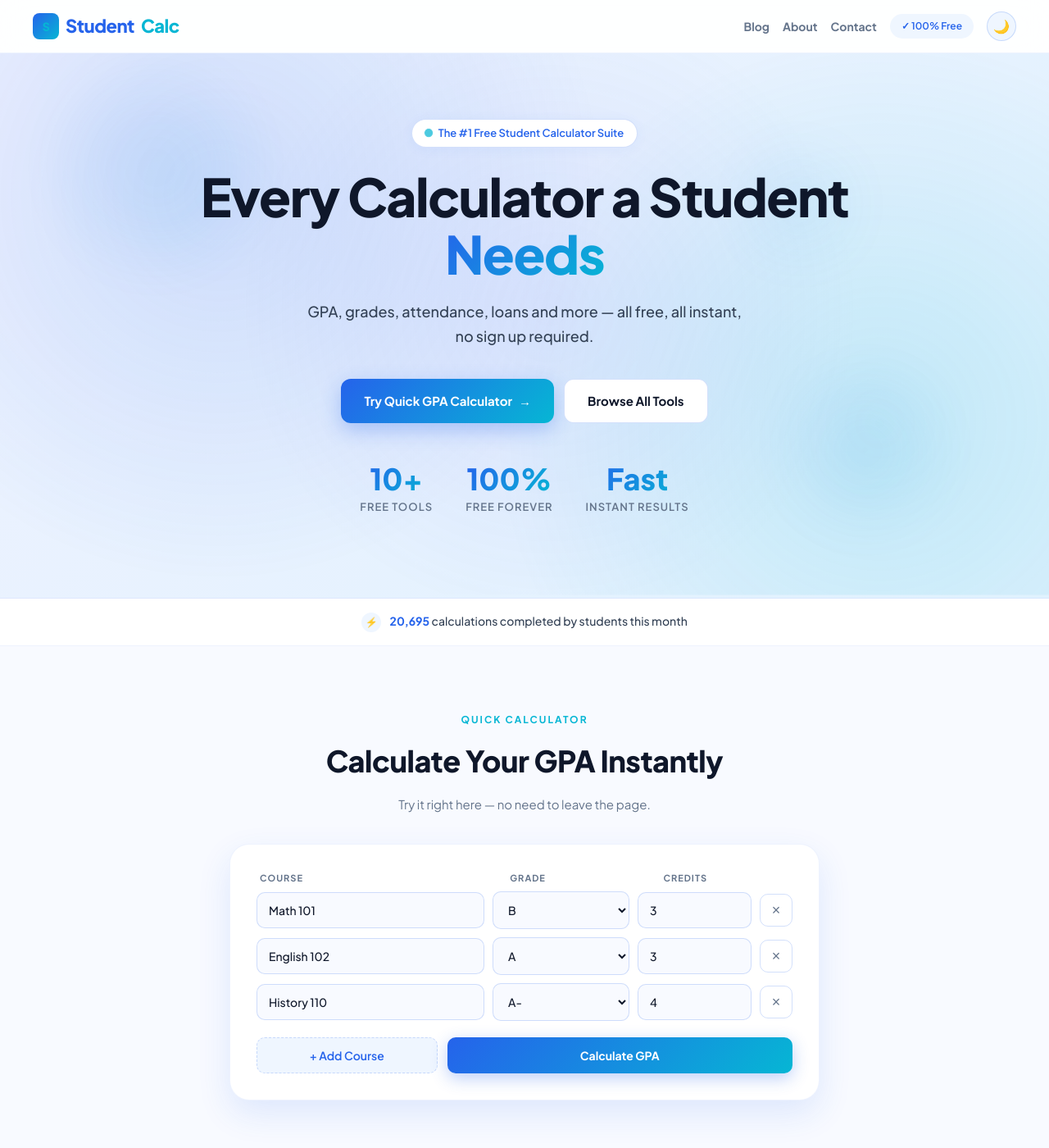
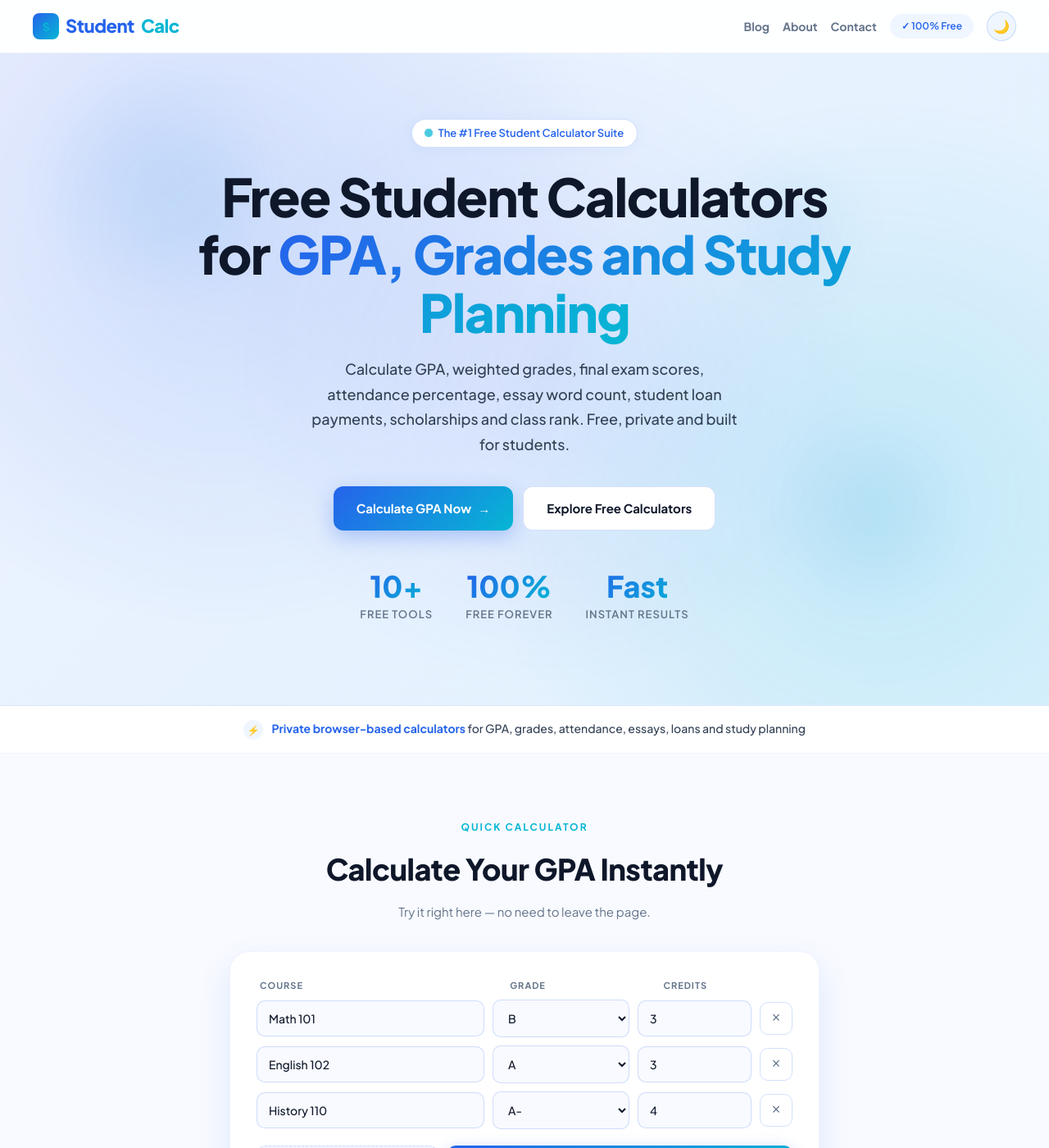
Before and after one commit to zaidmeo09-dhangal/studentcalctools, a Jekyll site: the page index.html, which Jekyll copies as it is, in a window 1280 px wide and 1400 px high. Shown: the whole window at 82% size. Built offline with Jekyll 4.4.1, drawn with Linux system fonts in a browser that asks for light colours; part of the change alters nothing that is shown.

Commit message:
Fix homepage copy and replace zero counters

```diff
--- a/index.html
+++ b/index.html
@@ -1209,23 +1209,23 @@
                     <span class="pulse-dot" aria-hidden="true"></span>
                     The #1 Free Student Calculator Suite
                 </div>
-                <h1>Every Calculator a Student <span class="gradient-text">Needs</span></h1>
-                <p>GPA, grades, attendance, loans and more — all free, all instant, no sign up required.</p>
+                <h1>Free Student Calculators for <span class="gradient-text">GPA, Grades and Study Planning</span></h1>
+<p>Calculate GPA, weighted grades, final exam scores, attendance percentage, essay word count, student loan payments, scholarships and class rank. Free, private and built for students.</p>
                 <div class="hero-cta">
-                    <a href="#mini-calc" class="btn-primary">Try Quick GPA Calculator <span aria-hidden="true">→</span></a>
-                    <a href="#tools" class="btn-secondary">Browse All Tools</a>
+                   <a href="#mini-calc" class="btn-primary">Calculate GPA Now <span aria-hidden="true">→</span></a>
+                   <a href="#tools" class="btn-secondary">Explore Free Calculators</a>
                 </div>
                 <div class="hero-stats">
     <div class="stat">
-                        <div class="stat-num" data-count="10" data-suffix="+">0</div>
+        <div class="stat-num">10+</div>
         <div class="stat-label">Free Tools</div>
     </div>
     <div class="stat">
-                        <div class="stat-num" data-count="100" data-suffix="%">0</div>
+        <div class="stat-num">100%</div>
         <div class="stat-label">Free Forever</div>
     </div>
     <div class="stat">
-                        <div class="stat-num" data-text="Fast">0</div>
+        <div class="stat-num">Fast</div>
         <div class="stat-label">Instant Results</div>
     </div>
 </div>
@@ -1235,7 +1235,7 @@
         <!-- Live Activity Strip -->
         <div class="activity-strip">
     <span class="activity-icon" aria-hidden="true">⚡</span>
-            <strong id="liveCounter">0</strong> calculations completed by students this month
+    <strong>Private browser-based calculators</strong> for GPA, grades, attendance, essays, loans and study planning
 </div>
 
         <!-- Mini Calculator -->
@@ -1633,64 +1633,6 @@
             }, { passive: true });
         })();
 
-        // ============ ANIMATED COUNTERS ============
-        (function() {
-            const counters = document.querySelectorAll('[data-count], [data-text]');
-            const animate = (el) => {
-                if (el.dataset.text) {
-                    el.textContent = el.dataset.text;
-                    return;
-                }
-                const target = parseInt(el.dataset.count);
-                const suffix = el.dataset.suffix || '';
-                const duration = 1500;
-                const start = performance.now();
-                const tick = (now) => {
-                    const progress = Math.min((now - start) / duration, 1);
-                    const eased = 1 - Math.pow(1 - progress, 3);
-                    const current = Math.floor(eased * target);
-                    el.textContent = current + suffix;
-                    if (progress < 1) requestAnimationFrame(tick);
-                };
-                requestAnimationFrame(tick);
-            };
-            const observer = new IntersectionObserver((entries) => {
-                entries.forEach(entry => {
-                    if (entry.isIntersecting && !entry.target.dataset.animated) {
-                        entry.target.dataset.animated = 'true';
-                        animate(entry.target);
-                    }
-                });
-            }, { threshold: 0.5 });
-            counters.forEach(c => observer.observe(c));
-        })();
-
-        // ============ LIVE COUNTER (FAKE BUT REALISTIC) ============
-        (function() {
-            const el = document.getElementById('liveCounter');
-            const baseDate = new Date('2026-01-01').getTime();
-            const now = Date.now();
-            const daysSince = Math.floor((now - baseDate) / (1000 * 60 * 60 * 24));
-            const baseCount = 12000 + (daysSince * 47);
-            let current = 0;
-            const target = baseCount;
-            const duration = 2000;
-            const start = performance.now();
-            const tick = (t) => {
-                const progress = Math.min((t - start) / duration, 1);
-                const eased = 1 - Math.pow(1 - progress, 3);
-                current = Math.floor(eased * target);
-                el.textContent = current.toLocaleString();
-                if (progress < 1) requestAnimationFrame(tick);
-            };
-            const observer = new IntersectionObserver((entries) => {
-                if (entries[0].isIntersecting) {
-                    requestAnimationFrame(tick);
-                    observer.disconnect();
-                }
-            });
-            observer.observe(el);
-        })();
 
         // ============ MINI GPA CALCULATOR ============
         (function() {
```
Lines whose indentation alone changed are shown as unchanged.
